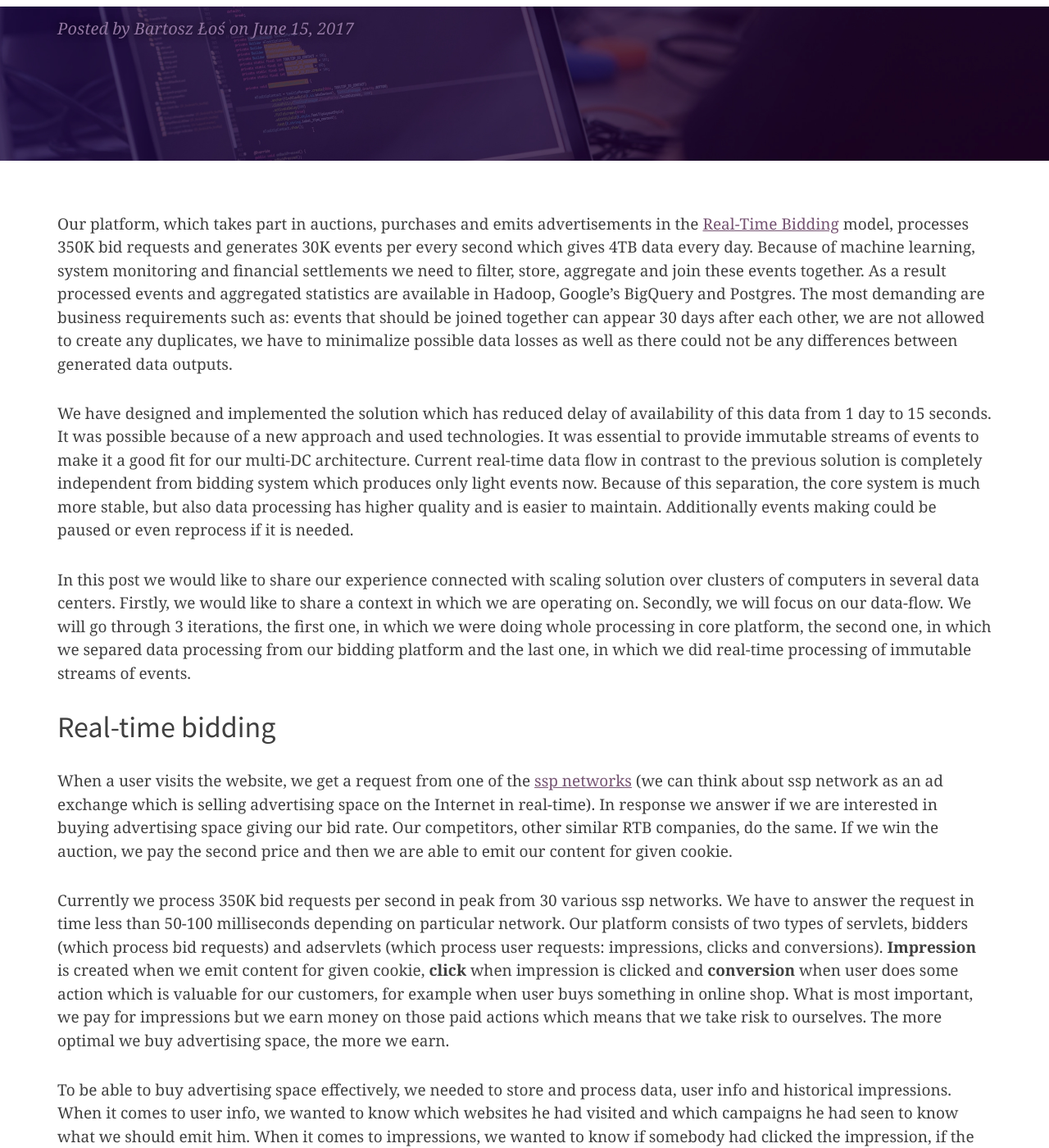
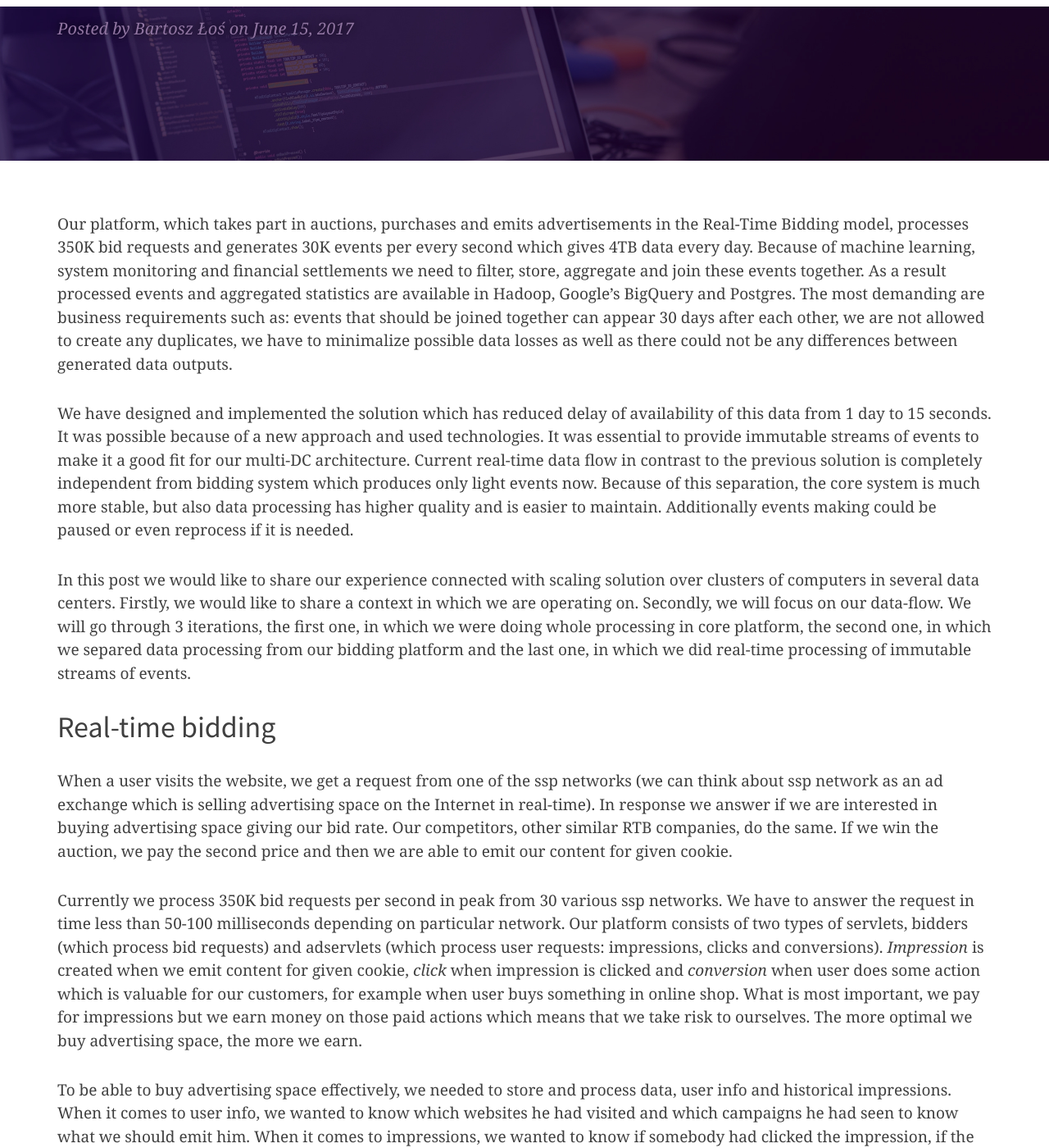
Before and after one commit to RTBHOUSE/techblog, a Jekyll site: the page built from _posts/2017-06-15-data-flow.markdown, in a window 1280 px wide and 1400 px high, scrolled down 346 px. Shown: the whole window at 82% size. Built offline with Jekyll 4.4.1, drawn with Linux system fonts in a browser that asks for light colours; nearby versions of some CDN libraries; comment, search, counter and statistics services are not loaded; part of the change alters nothing that is shown; some of the changed text lies outside the part shown.

```diff
--- a/_posts/2017-06-15-data-flow.markdown
+++ b/_posts/2017-06-15-data-flow.markdown
@@ -10,7 +10,7 @@ description: "Architecture & lessons learned."
 excerpt:     "Architecture & lessons learned."
 ---
 
-Our platform, which takes part in auctions, purchases and emits advertisements in the [Real-Time Bidding](https://en.wikipedia.org/wiki/Real-time_bidding) model, processes 350K bid requests and generates 30K events per every second which gives 4TB data every day. Because of machine learning, system monitoring and financial settlements we need to filter, store, aggregate and join these events together. As a result processed events and aggregated statistics are available in Hadoop, Google's BigQuery and Postgres. The most demanding are business requirements such as: events that should be joined together can appear 30 days after each other, we are not allowed to create any duplicates, we have to minimalize possible data losses as well as there could not be any differences between generated data outputs.
+Our platform, which takes part in auctions, purchases and emits advertisements in the Real-Time Bidding model, processes 350K bid requests and generates 30K events per every second which gives 4TB data every day. Because of machine learning, system monitoring and financial settlements we need to filter, store, aggregate and join these events together. As a result processed events and aggregated statistics are available in Hadoop, Google's BigQuery and Postgres. The most demanding are business requirements such as: events that should be joined together can appear 30 days after each other, we are not allowed to create any duplicates, we have to minimalize possible data losses as well as there could not be any differences between generated data outputs.
 
 We have designed and implemented the solution which has reduced delay of availability of this data from 1 day to 15 seconds. It was possible because of a new approach and used technologies. It was essential to provide immutable streams of events to make it a good fit for our multi-DC architecture. Current real-time data flow in contrast to the previous solution is completely independent from bidding system which produces only light events now. Because of this separation, the core system is much more stable, but also data processing has higher quality and is easier to maintain. Additionally events making could be paused or even reprocess if it is needed.
 
@@ -18,9 +18,9 @@ In this post we would like to share our experience connected with scaling soluti
 
 # Real-time bidding
 
-When a user visits the website, we get a request from one of the [ssp networks](https://en.wikipedia.org/wiki/Supply-side_platform) (we can think about ssp network as an ad exchange which is selling advertising space on the Internet in real-time). In response we answer if we are interested in buying advertising space giving our bid rate. Our competitors, other similar RTB companies, do the same. If we win the auction, we pay the second price and then we are able to emit our content for given cookie.
+When a user visits the website, we get a request from one of the ssp networks (we can think about ssp network as an ad exchange which is selling advertising space on the Internet in real-time). In response we answer if we are interested in buying advertising space giving our bid rate. Our competitors, other similar RTB companies, do the same. If we win the auction, we pay the second price and then we are able to emit our content for given cookie.
 
-Currently we process 350K bid requests per second in peak from 30 various ssp networks. We have to answer the request in time less than 50-100 milliseconds depending on particular network. Our platform consists of two types of servlets, bidders (which process bid requests) and adservlets (which process user requests: impressions, clicks and conversions). **Impression** is created when we emit content for given cookie, **click** when impression is clicked and **conversion** when user does some action which is valuable for our customers, for example when user buys something in online shop. What is most important, we pay for impressions but we earn money on those paid actions which means that we take risk to ourselves. The more optimal we buy advertising space, the more we earn.
+Currently we process 350K bid requests per second in peak from 30 various ssp networks. We have to answer the request in time less than 50-100 milliseconds depending on particular network. Our platform consists of two types of servlets, bidders (which process bid requests) and adservlets (which process user requests: impressions, clicks and conversions). _Impression_ is created when we emit content for given cookie, _click_ when impression is clicked and _conversion_ when user does some action which is valuable for our customers, for example when user buys something in online shop. What is most important, we pay for impressions but we earn money on those paid actions which means that we take risk to ourselves. The more optimal we buy advertising space, the more we earn.
 
 To be able to buy advertising space effectively, we needed to store and process data, user info and historical impressions. When it comes to user info, we wanted to know which websites he had visited and which campaigns he had seen to know what we should emit him. When it comes to impressions, we wanted to know if somebody had clicked the impression, if the conversion had occurred and how much we had earned. We were able to use this data for machine learning which meant, to put it simply, estimating probability of click or conversion. This probability was used for bid pricing.
 
@@ -61,13 +61,13 @@ Additionally we used [Camus](https://github.com/linkedin/camus) as a _Kafka to H
 
 We decided to use [Apache Avro](https://avro.apache.org) which is data serialization framework. This time we were storing our HDFS content in Avro files. Because of the fact that schemas were stored with it, we were able to process it later without knowing it because schema always was there.
 
-The additional element, which we decided to add, was **Schema Registry**. We were storing historical schemas (JSON files) for Avro serialization and deserialization. Every message which we produced as byte array was send with additional header which included _schema_id_. It is how we did events versioning. The schema registry was used in bidders and adservlets (Kafka's producers), Camus (Kafka's consumer) but also as _external schema_ for Hive tables.
+The additional element, which we decided to add, was _Schema Registry_. We were storing historical schemas (JSON files) for Avro serialization and deserialization. Every message which we produced as byte array was send with additional header which included _schema_id_. It is how we did events versioning. The schema registry was used in bidders and adservlets (Kafka's producers), Camus (Kafka's consumer) but also as _external schema_ for Hive tables.
 
 ## Real-time, accurate statistics
 
 Let's focus on statistics again. As mentioned before, we had some simple stats in Postgres but for various reasons they were not ideal. This time we make a decision to use [Apache Storm](http://storm.apache.org/). Apache Storm is a real-time computation system, which processes streams of tuples. Storm runs user-defined topologies which are directed graphs and consists of processing nodes (_spouts_ and _bolts_), where _spouts_ are sources of streams and emit new tuples, _bolts_ receiving tuples, do processing and emit generates tuples. Some of them could be _states_ which means that they could persist information in various data stores. Storm executes spouts and bolts as individual tasks that run in parallel on multiple machines.
 
-It gives _fault-tolerance_ which means that in case of a failure, the worker would be relaunched and processing would be resumed from the stage where it was broken. Trident adds transactions and microbatches which helps to achieve so called _exactly-once processing_ but also good _latency and throughput balance_.
+It gives _fault-tolerance_ which means that in case of a failure, the worker would be relaunched and processing would be resumed from the stage where it was broken. Trident adds transactions and microbatches which help us to achieve so called _exactly-once processing_ but also good _latency and throughput balance_.
 
 ## Stats-counter topology
 
```
Also changed, not shown: Gemfile.lock.
